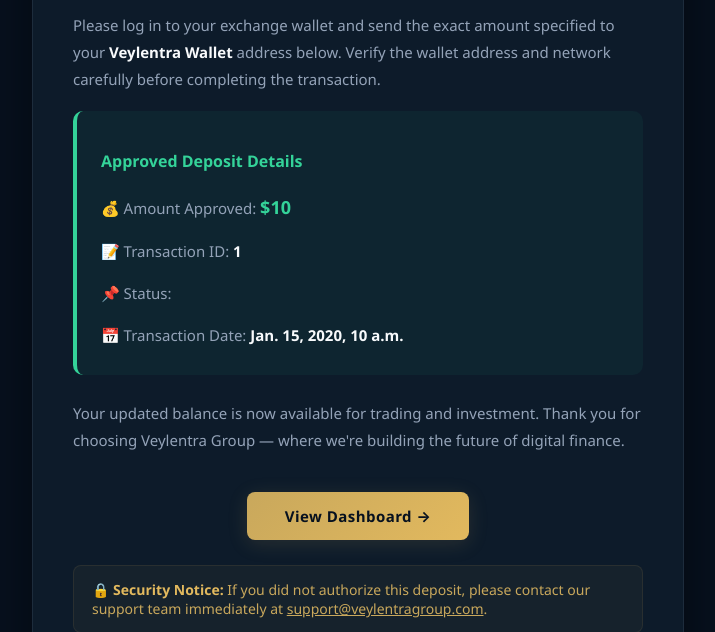
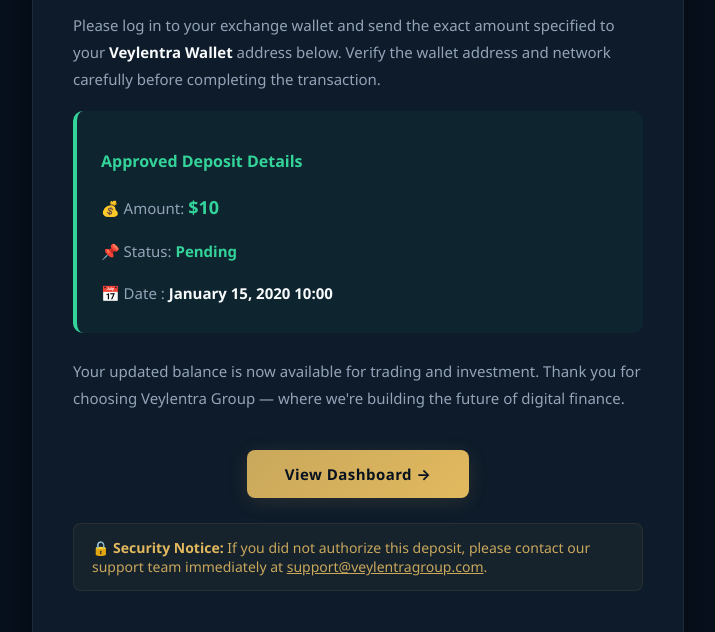
Before and after one commit to VeylentraGroup/vaylentragroup-railway, a Django app: template veylentra_group/investment/templates/investment/deposit_successmail.html in a window 1280 px wide. Shown: the part 414-1046 px from the top of the page, without its empty margins (282-997 px from the left). Run offline with Django 5.2, Linux system fonts and the light colour scheme; the template is opened without the code that fills it: most values are stand-ins (such as "Sample title", 1, 10 or a date in 2020).

Commit message:
Fix deposit transaction status and transaction date

```diff
--- a/veylentra_group/investment/templates/investment/deposit_successmail.html
+++ b/veylentra_group/investment/templates/investment/deposit_successmail.html
@@ -272,26 +272,9 @@
       <!-- Deposit Details Box -->
       <div class="info-box">
         <p style="font-weight:700; color:#34d399; font-size:16px; margin-bottom:10px;">Approved Deposit Details</p>
-        <p><span class="label">💰 Amount Approved:</span> <span class="amount">${{ amount }}</span></p>
-        <p><span class="label">📝 Transaction ID:</span> <strong>{{ transaction_id }}</strong></p>
-          <p>
-        <span class="label">📌 Status:</span>
-
-        {% if status == "pending" %}
-            <span class="status">⏳ Pending Review</span>
-        {% elif status == "approved" %}
-            <span class="status">✓ Approved</span>
-        {% elif status == "rejected" %}
-            <span style="color:#f87171; font-weight:700;">
-                ✕ Rejected
-            </span>
-        {% endif %}
-    </p>
-
-    <p>
-        <span class="label">📅 Transaction Date:</span>
-        <strong>{{ transaction_date }}</strong>
-    </p>
+        <p><span class="label">💰 Amount:</span> <span class="amount">${{ amount }}</span></p>
+        <p><span class="label">📌 Status:</span> <span class="status">Pending</span></p>
+        <p><span class="label">📅 Date :</span> <strong> {{ transaction.created_at|date:"F d, Y H:i" }}</strong></p>
       </div>
 
       <p>Your updated balance is now available for trading and investment. Thank you for choosing Veylentra Group — where we're building the future of digital finance.</p>
```
